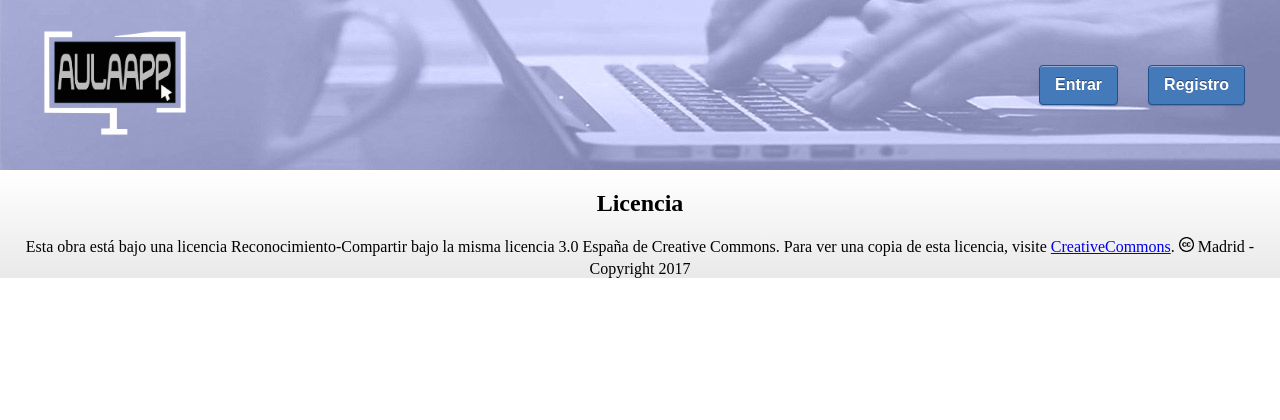
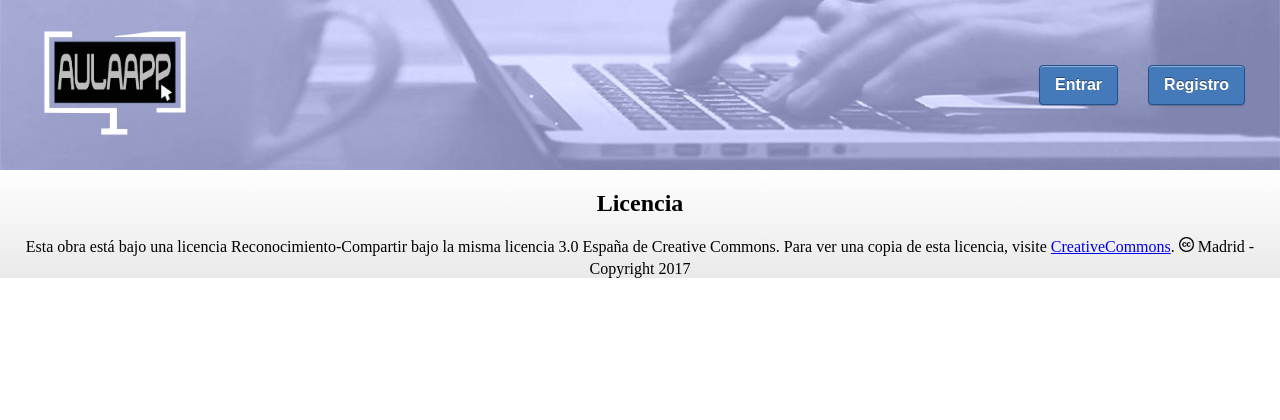
Before and after one commit to project2aulaapp/aulaapp, a PHP site: template views/template.php in a window 1280 px wide. Shown: the top 420 px of the page. Run offline with PHP 8.4, Linux system fonts and the light colour scheme; the template is opened without the code that fills it, so the values that code supplies are empty.

Commit message:
Solucionado timer del tooltip y arreglado imagen de fondo del header

```diff
--- a/src/javascript/timeoutMensaje/timeoutMensaje.js
+++ b/src/javascript/timeoutMensaje/timeoutMensaje.js
@@ -7,7 +7,7 @@ function main() {
     if (correct) {
         setTimeout(function () {
             correct.parentNode.removeChild(correct);
-        }, 5000);
+        }, 3000);
     }
     if (incorrect) {
         setTimeout(function () {
--- a/src/styles/index/main.css
+++ b/src/styles/index/main.css
@@ -54,6 +54,8 @@ header div{
 #indexHeader{
     background-image: url("../../img/imgHeader/index.jpg");
     background-color: #cccccc;
+    background-size: 100% 100%;
+    background-repeat: no-repeat;
 }
 
 
```
